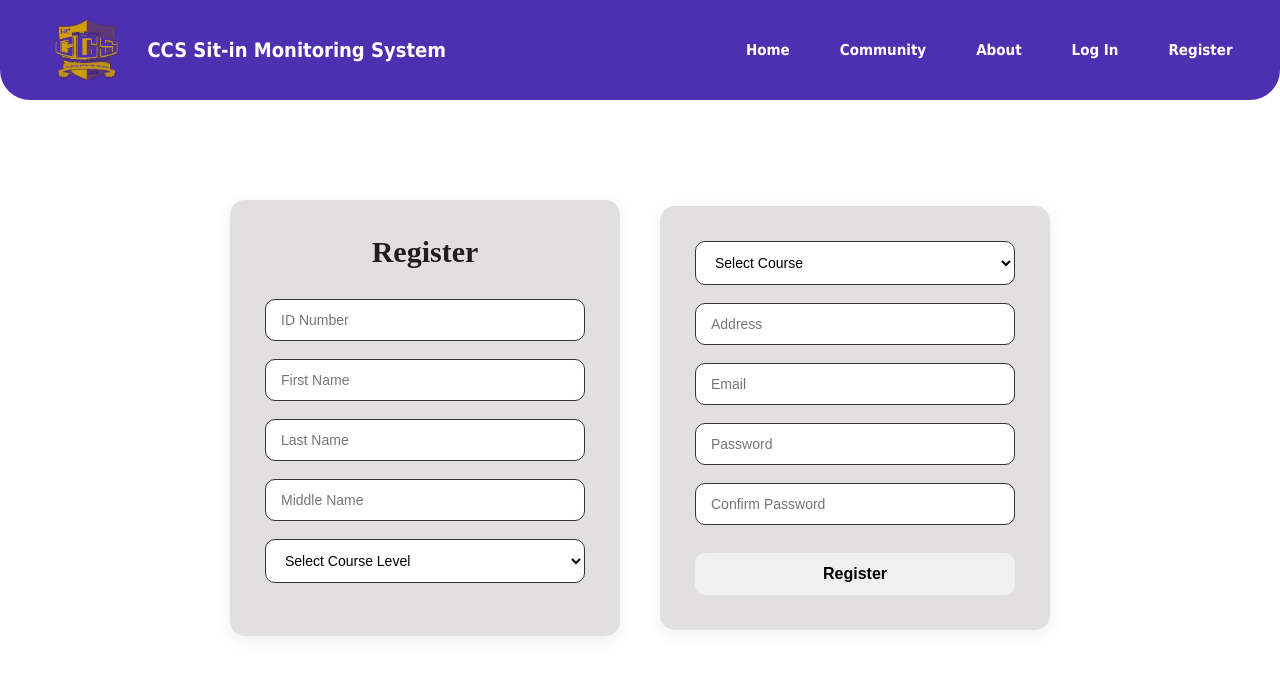
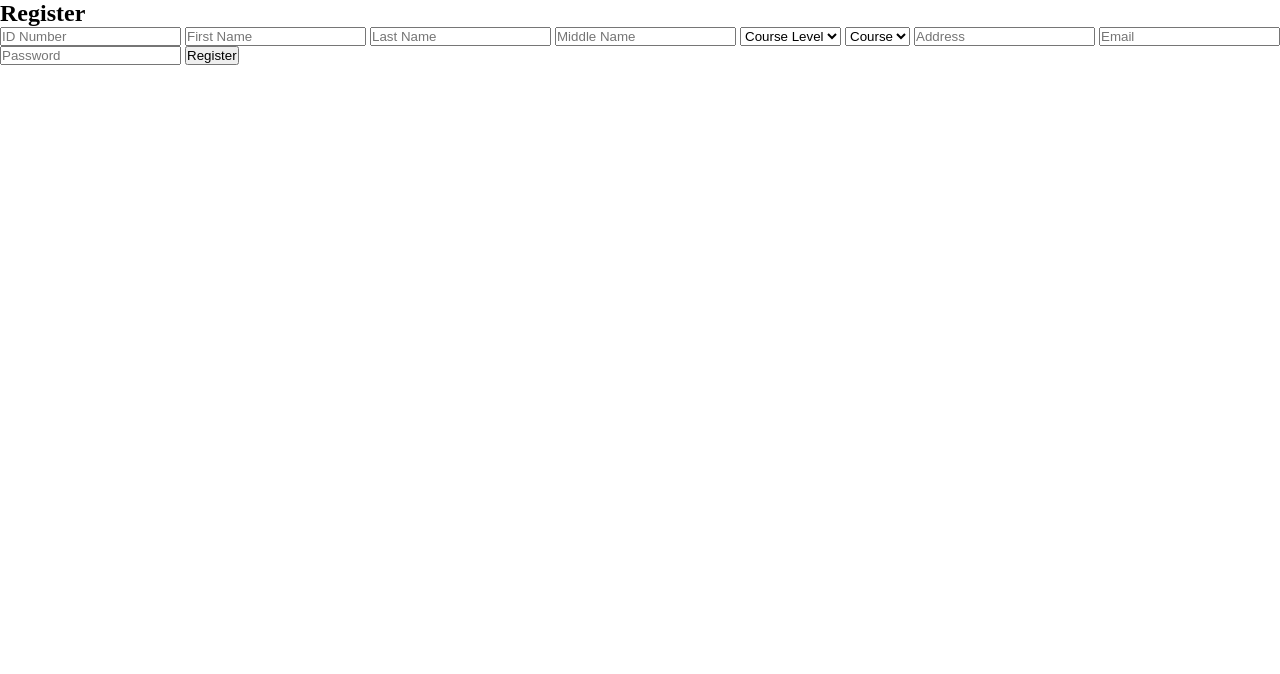
Before and after one commit to ChristianL18/Sit-in-Monitoring-System, a website: page pages/Registration.html in a window 1280 px wide. Drawn offline with nearby package versions, Linux system fonts and the light colour scheme.

```diff
--- a/pages/Registration.html
+++ b/pages/Registration.html
@@ -2,68 +2,49 @@
 <html lang="en">
 <head>
 <meta charset="UTF-8">
-    <meta name="viewport" content="width=device-width, initial-scale=1.0">
+<title>Registration</title>
 <link rel="stylesheet" href="../style.css">
-    <link
-    rel="stylesheet"
-    href="https://cdnjs.cloudflare.com/ajax/libs/animate.css/4.1.1/animate.min.css"
-  />
-    <title>Registration</title>
 </head>
+
 <body>
 
-    <div class="nav">
-        <img src="../images\ucmainccslogo-removebg-preview.png" class="logo" alt="">
-        <h1 class="CCS">CCS Sit-in Monitoring System</h1>
-        <div class="links">
-            <a href="../index.html">Home</a>
-            <a href="/pages/community.html">Community</a>
-            <a href="">About</a>
-            <a href="/pages/Login.html">Log In</a>
-            <a href="Registration.html">Register</a>
-        </div>
-    </div>
+<h2>Register</h2>
 
-    <div class="register-main animate__animated animate__backInDown">
-        <div class="register-container">
-    <form class="register-form">
-        <h2 class="register-title">Register</h2>
-        <input type="text" placeholder="ID Number" required>
-        <input type="text" placeholder="First Name" required>
-        <input type="text" placeholder="Last Name" required>
-        <input type="text" placeholder="Middle Name" required>
-                <select required>
-        <option value="">Select Course Level</option>
+<form action="http://localhost:3000/register" method="POST">
+
+<input type="text" name="id_number" placeholder="ID Number" required>
+
+<input type="text" name="first_name" placeholder="First Name" required>
+
+<input type="text" name="last_name" placeholder="Last Name" required>
+
+<input type="text" name="middle_name" placeholder="Middle Name" required>
+
+<select name="course_level" required>
+<option value="">Course Level</option>
 <option>1st Year</option>
 <option>2nd Year</option>
 <option>3rd Year</option>
 <option>4th Year</option>
-        <option>5ft Year</option>
 </select>
-    </form>
 
-    <form class="register-form">
-        <select required>
-        <option value="">Select Course</option>
+<select name="course" required>
+<option value="">Course</option>
 <option>BSIT</option>
 <option>BSCS</option>
 <option>BSIS</option>
 <option>BSCE</option>
-        <option>BSHM</option>
-        <option>BEED</option>
-        <option>BSBA</option>
-        <option>BSA</option>
 </select>
-        <input type="text" placeholder="Address" required>
-        <input type="email" placeholder="Email" required>
-        <input type="password" placeholder="Password" required>
-        <input type="password" placeholder="Confirm Password" required>
+
+<input type="text" name="address" placeholder="Address" required>
+
+<input type="email" name="email" placeholder="Email" required>
+
+<input type="password" name="password" placeholder="Password" required>
 
 <button type="submit">Register</button>
+
 </form>
-</div>
-
-    </div>
 
 </body>
 </html>
```
Also changed, not shown: package.json (added, +26 -0 lines), server.js (added, +88 -0 lines), 3 other files. Lines whose indentation alone changed are shown as unchanged.
